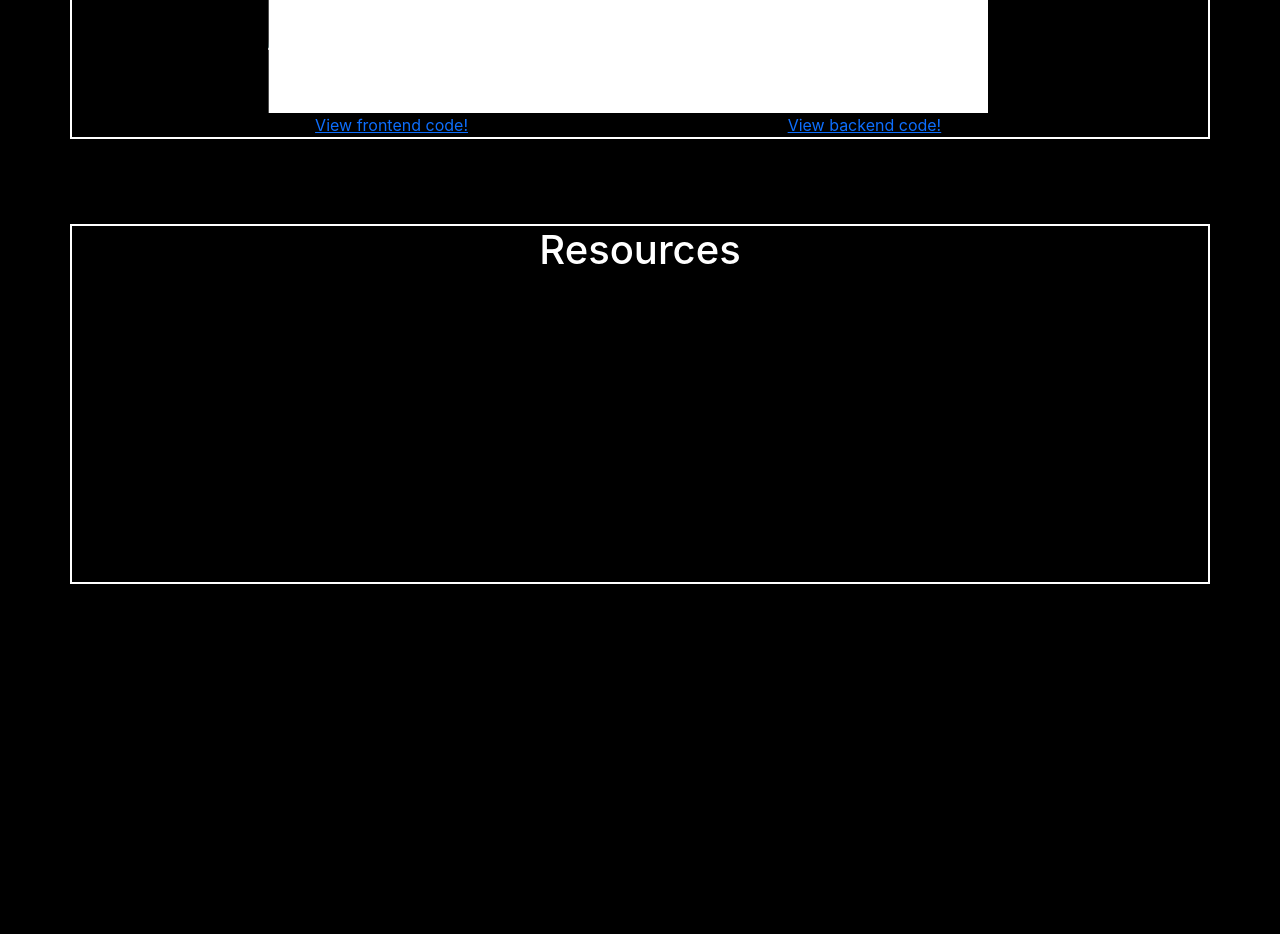
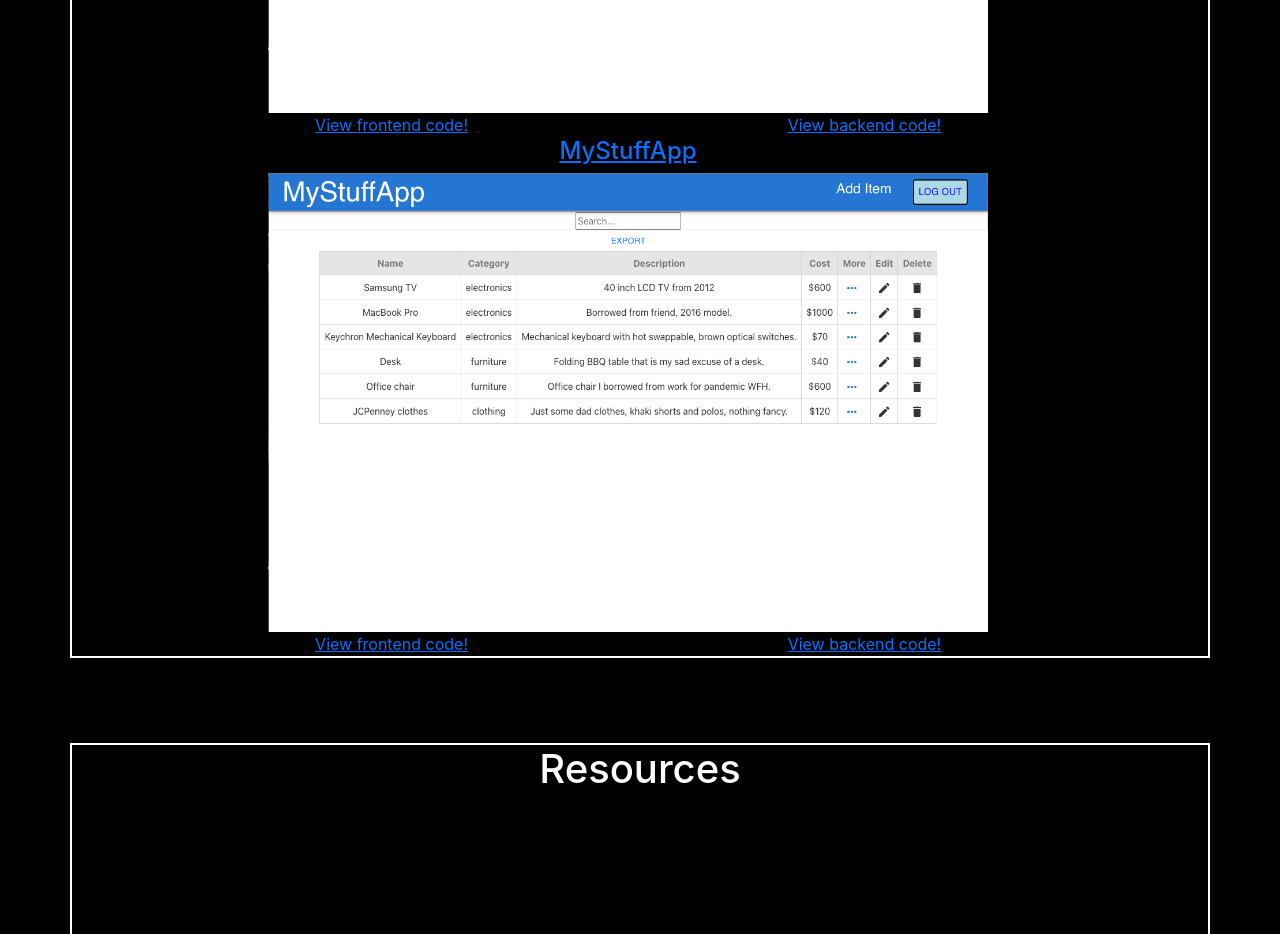
Before and after one commit to edwarmak/portfolio_final, a React (Create React App) app: page / in a window 1280 px wide. Shown: the part 1980-2914 px from the top of the page. Before the commit the page ends 2564 px from the top, so only its background shows below. Built offline with nearby package versions, Linux system fonts and the light colour scheme.

Commit message:
heroku push

```diff
--- a/src/App.js
+++ b/src/App.js
@@ -67,6 +67,12 @@ const App = () => {
               <a className="col-4" href="https://github.com/kdutile/project_4-frontend">View frontend code!</a>
               <a className="col-4" href="https://github.com/kdutile/project_4_backend">View backend code!</a>
           </div>
+          <div className="container-sm row justify-content-evenly">
+            <h4 className="col-4"><a href="https://mystuff-security-app.netlify.app/">MyStuffApp</a></h4>
+              <img src={mystuffapp} className="project-img"></img>
+              <a className="col-4" href="https://github.com/kdutile/project_4-frontend">View frontend code!</a>
+              <a className="col-4" href="https://github.com/kdutile/project_4_backend">View backend code!</a>
+          </div>
       </div>
 
       <div id="Resources" className="container-sm">
```
